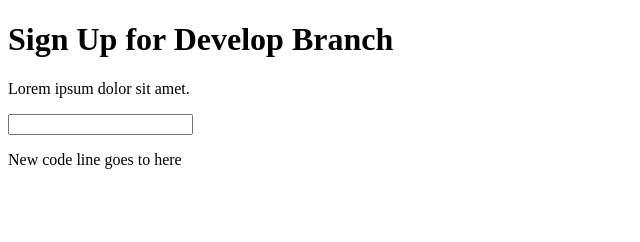
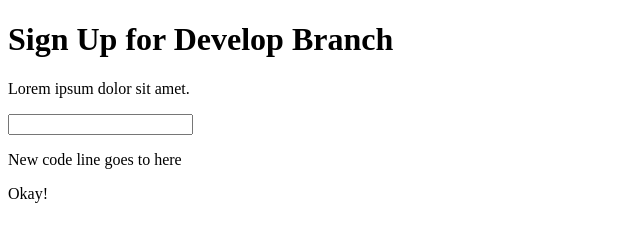
Before and after one commit to fatemanipa/first-projects, a plain HTML site: page index.html in a window 1280 px wide. Shown: the full height of the page, 0-640 px from the left. Drawn offline with Linux system fonts and the light colour scheme.

Commit message:
Update index.html

```diff
--- a/index.html
+++ b/index.html
@@ -10,5 +10,6 @@
     <p>Lorem ipsum dolor sit amet.</p>
     <input type="email" name="email">
     <p>New code line goes to here</p>
+    <p>Okay!</p>
 </body>
 </html>
```
